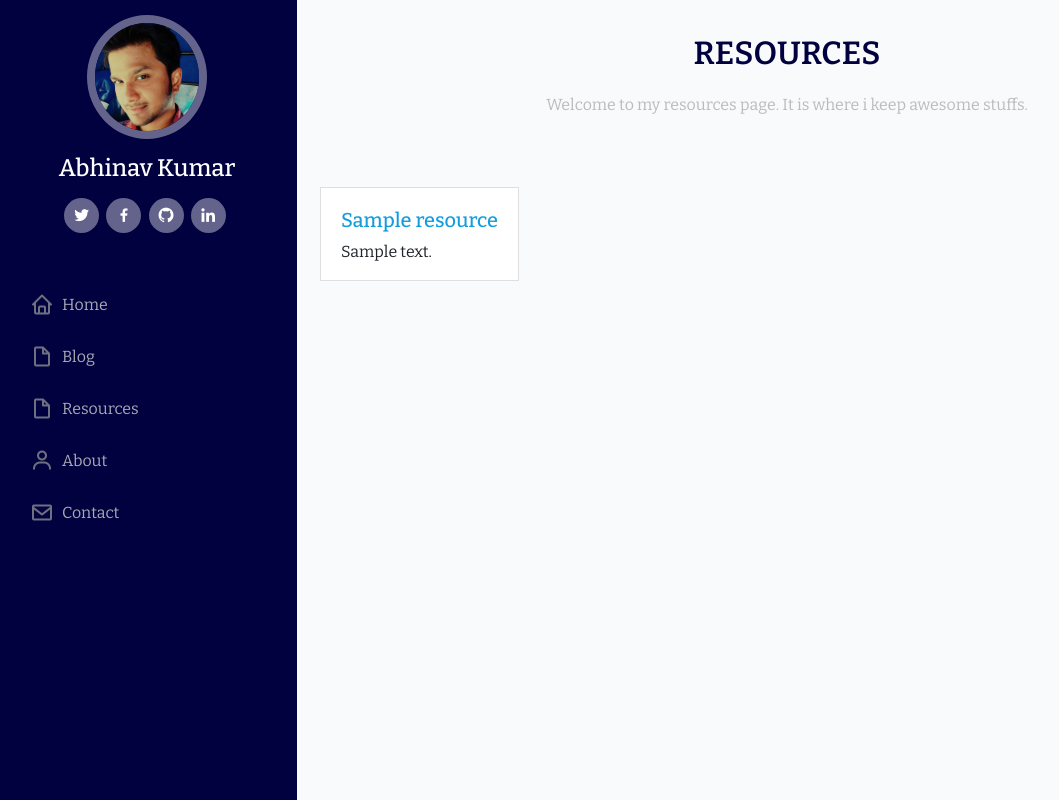
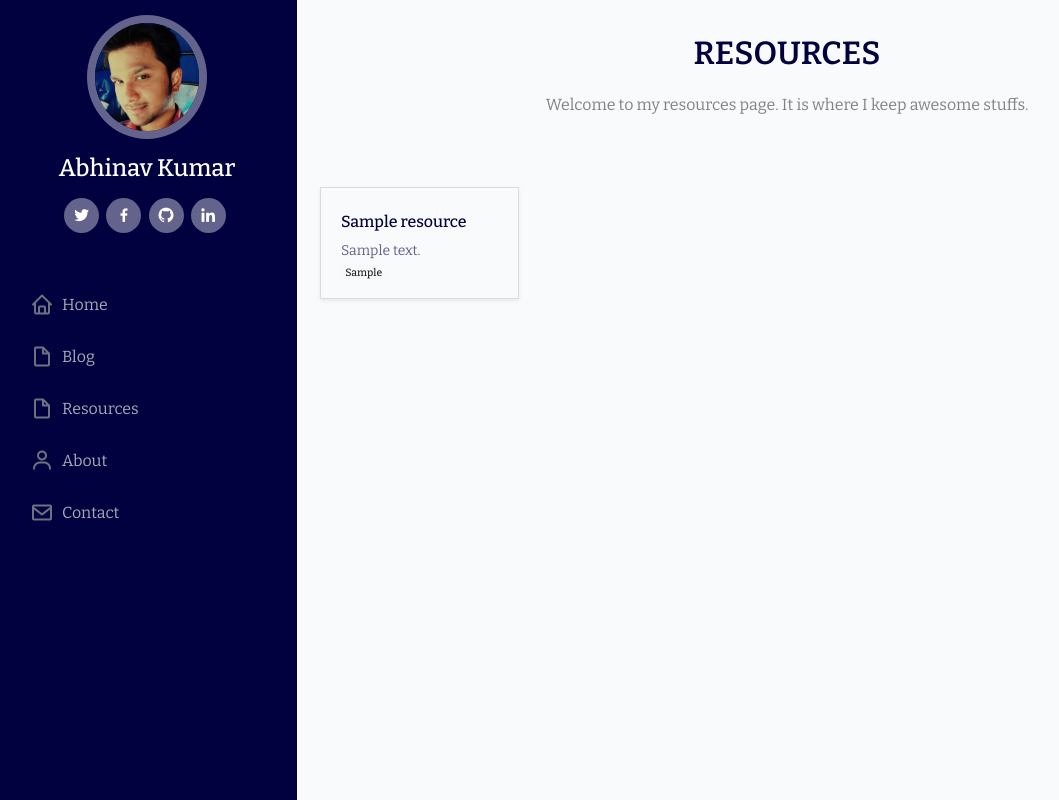
Before and after one commit to abhi1510/mysite, a Flask app: page /resources in a window 1280 px wide. Shown: the whole page, without its empty margins (3-1062 px from the left). Run offline with Flask 2, Linux system fonts and the light colour scheme; tables that the repository leaves empty hold one stand-in row (values such as "Sample post"); some libraries are stand-ins or nearby versions.

Commit message:
pagination in posts and resources and styling in res

```diff
--- a/app/routes.py
+++ b/app/routes.py
@@ -38,8 +38,13 @@ def contact_view():
 
 @app.route('/posts')
 def post_list_view():
-    posts = Post.query.all()
-    return render_template('blog/post-list.html', object_list=posts)
+    object_list = Post.query.order_by(Post.created_on.desc()).all()
+    page, per_page, offset = get_page_args(page_parameter='page', per_page_parameter='per_page')
+    total = len(object_list)
+    paginated_list = object_list[offset: offset + per_page]
+    pagination = Pagination(page=page, per_page=per_page, total=total, css_framework='bootstrap4')
+    return render_template('blog/post-list.html', object_list=paginated_list, page=page,
+                           per_page=per_page, pagination=pagination)
 
 
 @app.route('/posts/<pk>')
@@ -60,8 +65,13 @@ def post_create_view():
 
 @app.route('/resources')
 def resources_view():
-    resources = Resource.query.all()
-    return render_template('resources.html', object_list=resources)
+    object_list = Resource.query.all()
+    page, per_page, offset = get_page_args(page_parameter='page', per_page_parameter='per_page')
+    total = len(object_list)
+    paginated_list = object_list[offset: offset + per_page]
+    pagination = Pagination(page=page, per_page=per_page, total=total, css_framework='bootstrap4')
+    return render_template('resources.html', object_list=paginated_list, page=page,
+                           per_page=per_page, pagination=pagination)
 
 
 # Admin routes
@@ -73,7 +83,7 @@ def admin_dashboard():
 
 @app.route('/admin/posts')
 def admin_post_list_view():
-    object_list = Post.query.order_by(Post.created_on.asc()).all()
+    object_list = Post.query.order_by(Post.created_on.desc()).all()
     page, per_page, offset = get_page_args(page_parameter='page', per_page_parameter='per_page')
     total = len(object_list)
     paginated_list = object_list[offset: offset + per_page]
@@ -100,7 +110,7 @@ def admin_post_create_view():
 
 @app.route('/admin/resources')
 def admin_resource_list_view():
-    object_list = Resource.query.order_by(Resource.created_on.asc()).all()
+    object_list = Resource.query.order_by(Resource.created_on.desc()).all()
     page, per_page, offset = get_page_args(page_parameter='page', per_page_parameter='per_page')
     total = len(object_list)
     paginated_list = object_list[offset: offset + per_page]
@@ -113,7 +123,7 @@ def admin_resource_list_view():
 def admin_resource_create_view():
     form = ResourceForm()
     if form.validate_on_submit():
-        name = form.name.name
+        name = form.name.data
         description = form.description.data
         link = form.link.data
         category = form.category.data
--- a/app/static/css/styles.css
+++ b/app/static/css/styles.css
@@ -193,7 +193,7 @@ section {
 }
 
 .section-title p {
-  color: #bbb;
+  color: #828282;
   margin-bottom: 2rem;
 }
 
@@ -277,8 +277,20 @@ section {
 --------------------------------------------------------------*/
 
 #resources .card {
+  background: inherit;
   border-radius: 0;
 }
+
+#resources .card-body h5 > a {
+    font-size: 16px;
+    color: var(--theme-primary);
+}
+
+#resources .card-body p {
+    font-size: 14px;
+    color: var(--theme-primary-light);
+}
+
 
 /*--------------------------------------------------------------
 # Post List
--- a/app/templates/admin/layout.html
+++ b/app/templates/admin/layout.html
@@ -50,7 +50,7 @@
             </ul>
             <ul class="navbar-nav ml-auto">
                 <li class="nav-item">
-                    <a class="nav-link">Welcome Abhinav</a>
+                    <a class="nav-link">Welcome ABHINAV</a>
                 </li>
             </ul>
         </div>
--- a/app/templates/resources.html
+++ b/app/templates/resources.html
@@ -7,22 +7,32 @@
             <div class="col">
                 <div class="section-title">
                     <h2>Resources</h2>
-                    <p>Welcome to my resources page. It is where i keep awesome stuffs.</p>
+                    <p>Welcome to my resources page. It is where I keep awesome stuffs.</p>
                 </div>
             </div>
         </div>
         <div class="row">
             {% for resource in object_list %}
             <div class="col-sm-12 col-md-4 col-lg-3">
-                <div class="card m-2">
+                <div class="card m-2 shadow-sm">
                     <div class="card-body pb-0">
                         <h5><a href="{{ resource.link }}">{{ resource.name }}</a></h5>
-                        <p>{{ resource.description }}</p>
+                        <p>
+                            {{ resource.description }}<br>
+                            <small class="badge badge-light" style="font-weight: 500">{{ resource.category }}</small>
+                        </p>
                     </div>
                 </div>
             </div>
             {% endfor %}
         </div>
+        <div class="row my-5">
+            <div class="col">
+                <div class="d-flex justify-content-center">
+                    {{ pagination.links }}
+                </div>
+            </div>
+        </div>
     </div>
 </section>
 
```
Also changed, not shown: app/templates/blog/post-list.html (+6 -1 lines), fixtures.py (+5 -4 lines).
